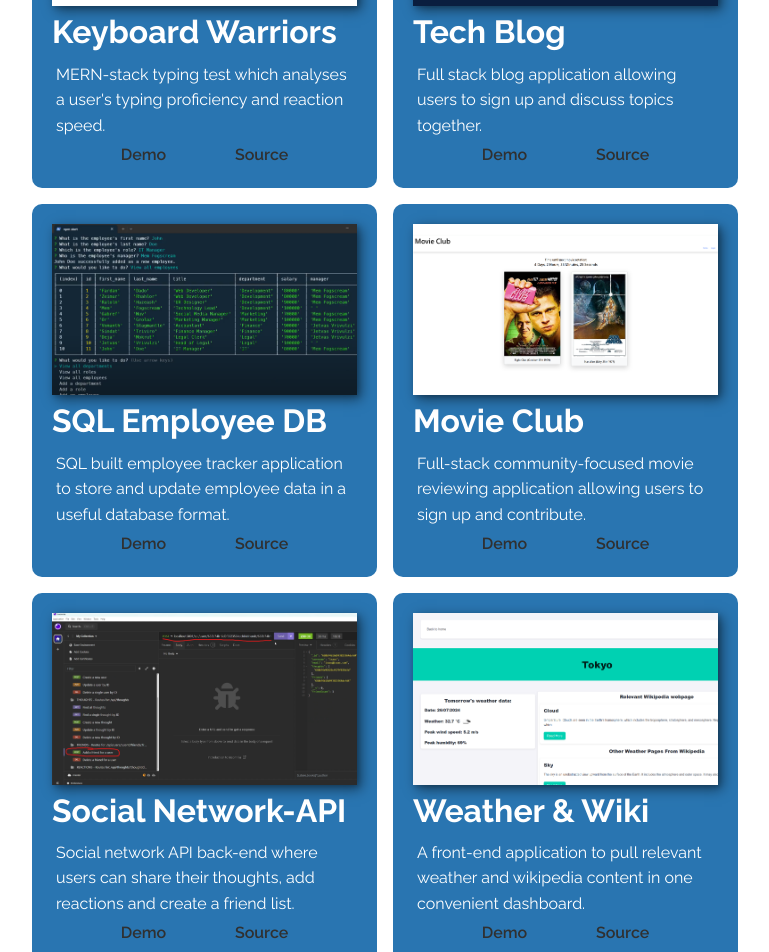
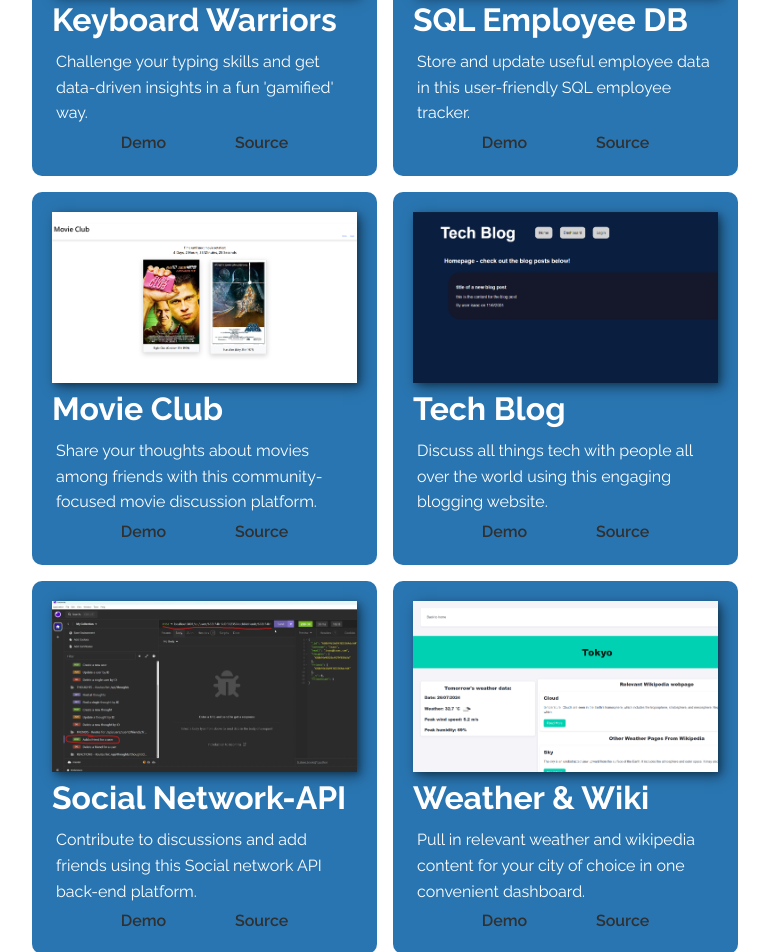
Before and after one commit to isaacfallon/Personal-React-Portfolio, a React (Vite) app: page /Portfolio in a window 1280 px wide. Shown: the part 500-1452 px from the top of the page, without its empty margins (255-1024 px from the left). Built offline with nearby package versions, Linux system fonts and the light colour scheme.

Commit message:
Updates made to copy throughout site to be more engaging

```diff
--- a/src/App.css
+++ b/src/App.css
@@ -134,7 +134,7 @@ header {
 
 .sectionSubtitle {
     margin: 0;
-    font-size: var(--fs-h3);
+    font-size: 1.75em;
     color: white;
 
 }
--- a/src/data/projectdata.json
+++ b/src/data/projectdata.json
@@ -2,21 +2,14 @@
     {
         "title": "Keyboard Warriors",
         "imgSrc": "Keyboard-Warriors-Project_SC.png",
-        "description": "MERN-stack typing test which analyses a user's typing proficiency and reaction speed.",
+        "description": "Challenge your typing skills and get data-driven insights in a fun 'gamified' way.",
         "demo": "https://keyboardwarriors.site/",
         "source": "https://github.com/isaacfallon/Project-3-Keyboard-Warriors"
     },
     {
-        "title": "Tech Blog",
-        "imgSrc": "Tech-Blog-Project_SC.png",
-        "description": "Full stack blog application allowing users to sign up and discuss topics together.",
-        "demo": "https://isaac-fallon-14-challenge-tech-blog.onrender.com/",
-        "source": "https://github.com/isaacfallon/14-Challenge-Tech-Blog"
-    },
-    {
         "title": "SQL Employee DB",
         "imgSrc": "SQL-Employee-Tracker-Project_SC.png",
-        "description": "SQL built employee tracker application to store and update employee data in a useful database format.",
+        "description": "Store and update useful employee data in this user-friendly SQL employee tracker.",
         "demo": "https://drive.google.com/file/d/1B18A_t_GiyjzOOwG9Y9XMUJJuH0E3UwJ/view",
         "source": "https://github.com/isaacfallon/12-Challenge-SQL-Employee-Tracker"
 
@@ -24,21 +17,29 @@
     {
         "title": "Movie Club",
         "imgSrc": "Movie-Club-Project_SC.png",
-        "description": "Full-stack community-focused movie reviewing application allowing users to sign up and contribute.",
+        "description": "Share your thoughts about movies among friends with this community-focused movie discussion platform.",
         "demo": "https://movie-club-project-2.onrender.com",
         "source": "https://github.com/isaacfallon/Movie-Club-Project-2"
     },
     {
+        "title": "Tech Blog",
+        "imgSrc": "Tech-Blog-Project_SC.png",
+        "description": "Discuss all things tech with people all over the world using this engaging blogging website.",
+        "demo": "https://drive.google.com/file/d/1c32w35f-MP1BgwWfcTk4s8tSBrYJLgwf/view",
+        "source": "https://github.com/isaacfallon/14-Challenge-Tech-Blog"
+    },
+
+    {
         "title": "Social Network-API",
         "imgSrc": "Social-Media-API-Project_SC.png",
-        "description": "Social network API back-end where users can share their thoughts, add reactions and create a friend list.",
+        "description": "Contribute to discussions and add friends using this Social network API back-end platform.",
         "demo": "https://drive.google.com/file/d/1OnQCVO41VEYPSUiV6ilflCNClgGyriBd/view?usp=sharing",
         "source": "https://github.com/isaacfallon/18-Challenge-Social-Network-API"
     },
     {
         "title": "Weather & Wiki",
         "imgSrc": "Weather-Wiki-Project_SC.png",
-        "description": "A front-end application to pull relevant weather and wikipedia content in one convenient dashboard.",
+        "description": "Pull in relevant weather and wikipedia content for your city of choice in one convenient dashboard.",
         "demo": "https://isaacfallon.github.io/Weather-Driven-Wikipedia-Content-Explorer/",
         "source": "https://github.com/isaacfallon/Weather-Driven-Wikipedia-Content-Explorer"
     }
--- a/src/pages/About.jsx
+++ b/src/pages/About.jsx
@@ -7,7 +7,7 @@ export default function About() {
     <>
       <div className="aboutHeaderContainer">
         <h2>Hi, I&apos;m <strong>Isaac Fallon</strong></h2>
-        <h3 className="sectionSubtitle sectionSubtitleAbout">`full-stack-dev`</h3>
+        <h3 className="sectionSubtitle sectionSubtitleAbout">Web Dev & Digital Comms</h3>
         <img src={isaacPhoto} alt="A headshot photo of Isaac Fallon" className="aboutImg"></img>
       </div>
       <div className="aboutText">
```
